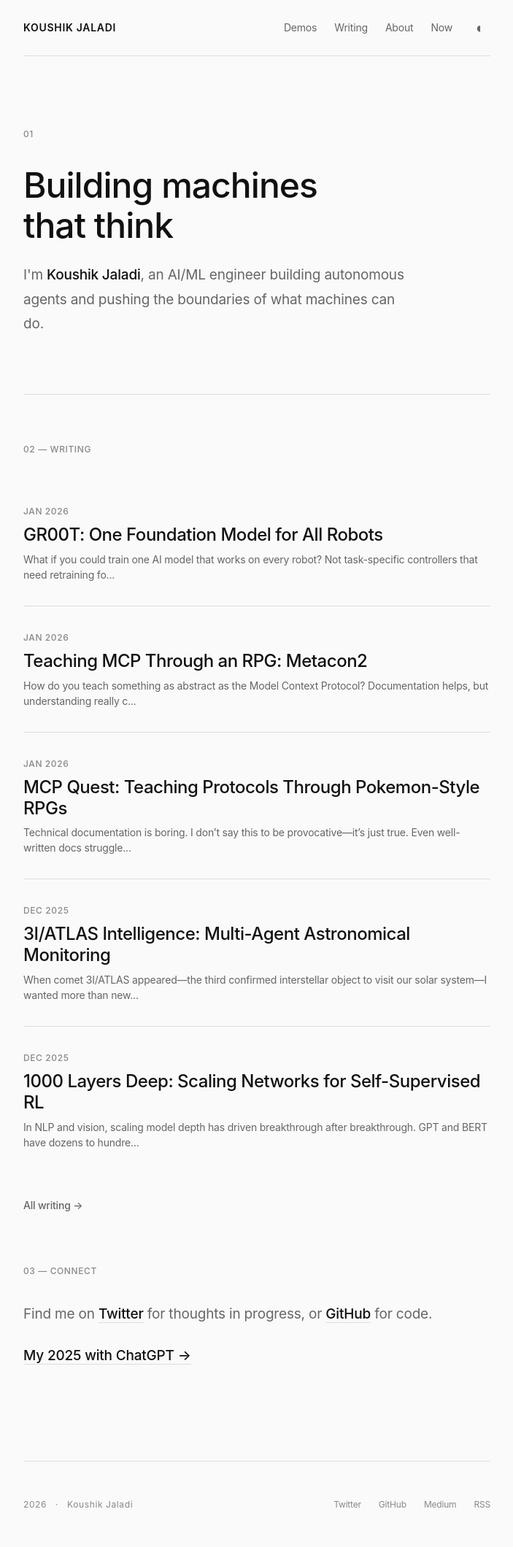
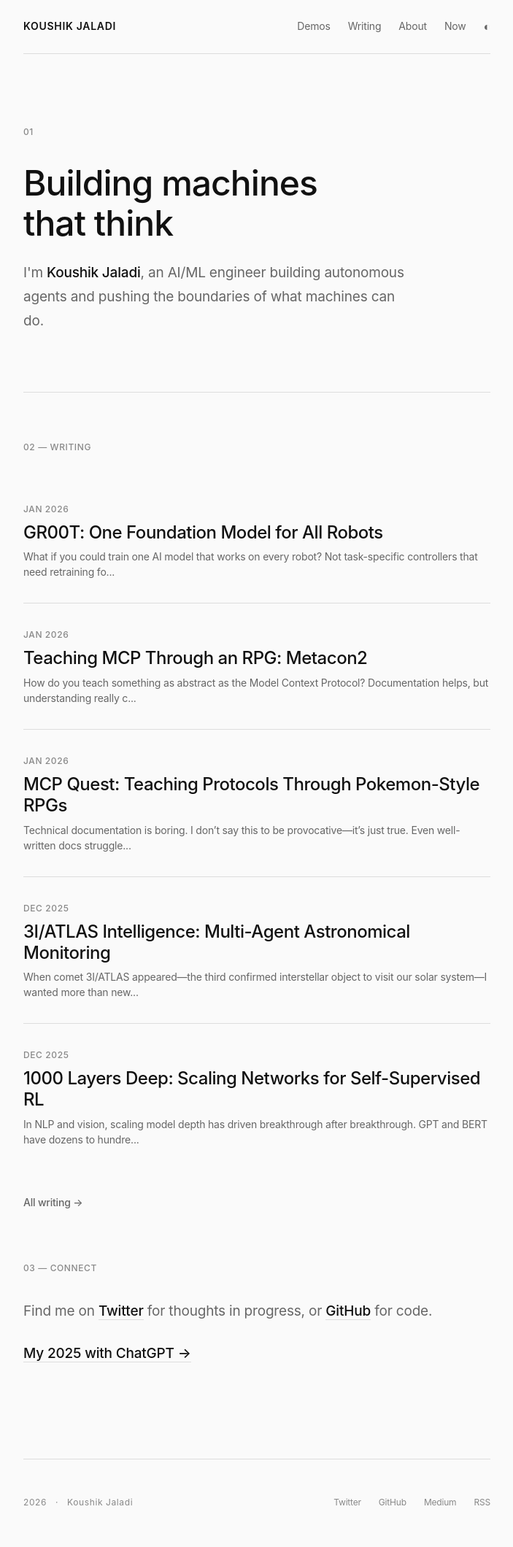
Before and after one commit to Koushik1161/Koushik1161.github.io, a Jekyll site: the page built from index.html, in a window 1280 px wide. Shown: the whole page at 73% size, without its empty margins (288-991 px from the left). Built offline with Jekyll 4.4.1, drawn with Linux system fonts in a browser that asks for light colours; some web fonts are replaced; the list of posts is cut into pages by our own code.

Commit message:
Revert "Fix theme toggle for mobile"
This reverts commit b121805473745933190bed35409bf87e8c70be51.

```diff
--- a/assets/css/style.css
+++ b/assets/css/style.css
@@ -291,8 +291,6 @@
   padding: var(--space-3) 0;
   border-bottom: 1px solid var(--color-border);
   transition: border-color var(--duration-slow) var(--ease-out);
-  flex-wrap: wrap;
-  gap: var(--space-1);
 }
 
 .header__logo {
@@ -309,15 +307,7 @@
 
 .header__nav {
   display: flex;
-  align-items: center;
-  gap: var(--space-2);
-  flex-wrap: wrap;
-}
-
-@media (min-width: 480px) {
-  .header__nav {
-    gap: var(--space-3);
-  }
+  gap: var(--space-3);
 }
 
 .header__nav a {
@@ -1195,6 +1185,7 @@
 .theme-toggle {
   background: none;
   border: none;
+  padding: 0;
   cursor: pointer;
   font-size: var(--text-sm);
   color: var(--color-text-secondary);
@@ -1203,25 +1194,15 @@
   transition: color var(--duration-fast) var(--ease-out);
   display: flex;
   align-items: center;
-  justify-content: center;
-  /* Mobile-friendly touch target */
-  min-width: 44px;
-  min-height: 44px;
-  padding: 0.5rem;
-  margin: -0.5rem;
-  -webkit-tap-highlight-color: transparent;
+  gap: 0.25rem;
 }
 
 .theme-toggle:hover {
   color: var(--color-text);
 }
 
-.theme-toggle:active {
-  opacity: 0.7;
-}
-
 .theme-toggle__icon {
-  font-size: 1.25rem;
+  font-size: 1rem;
   line-height: 1;
 }
 
```
